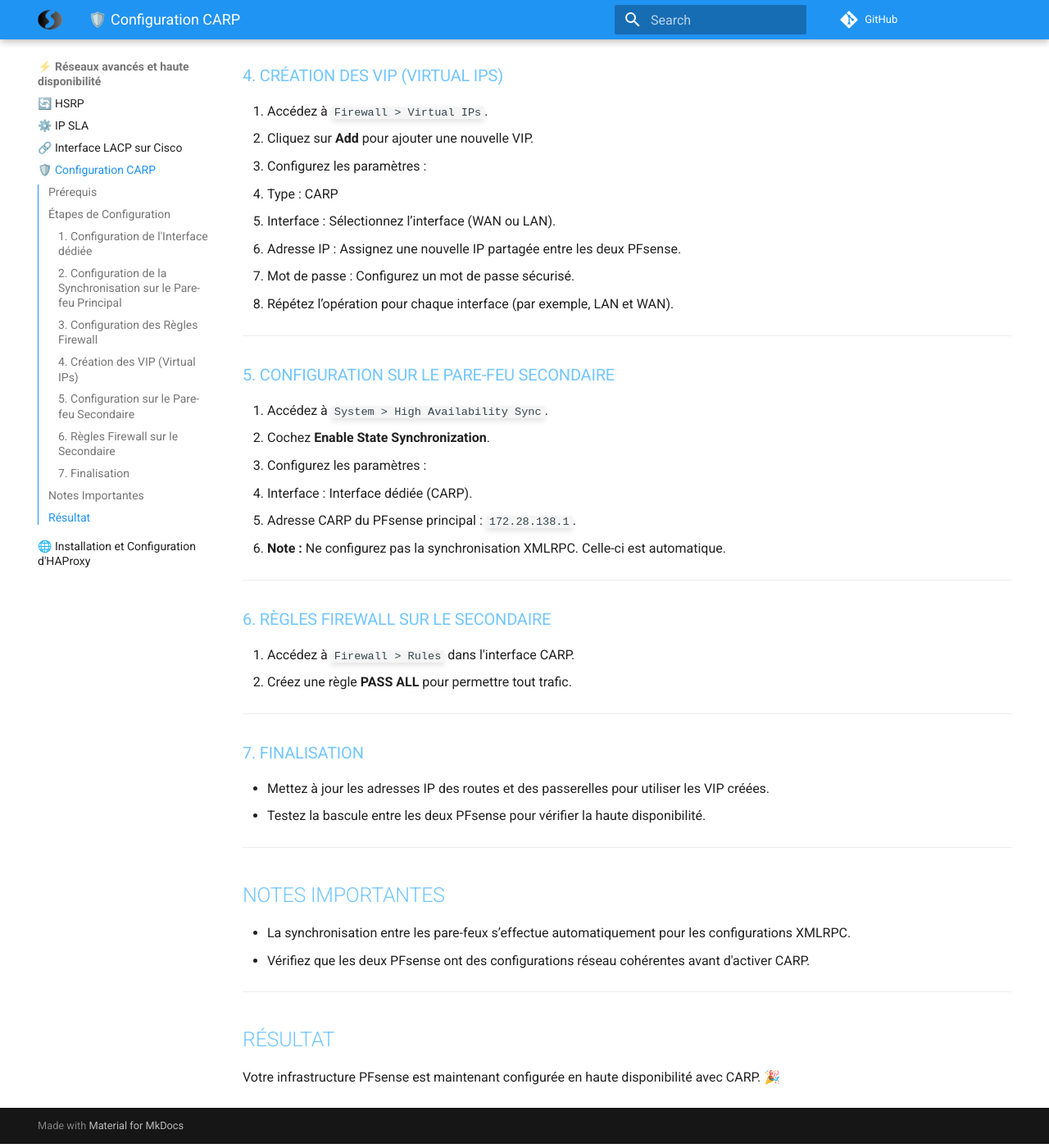
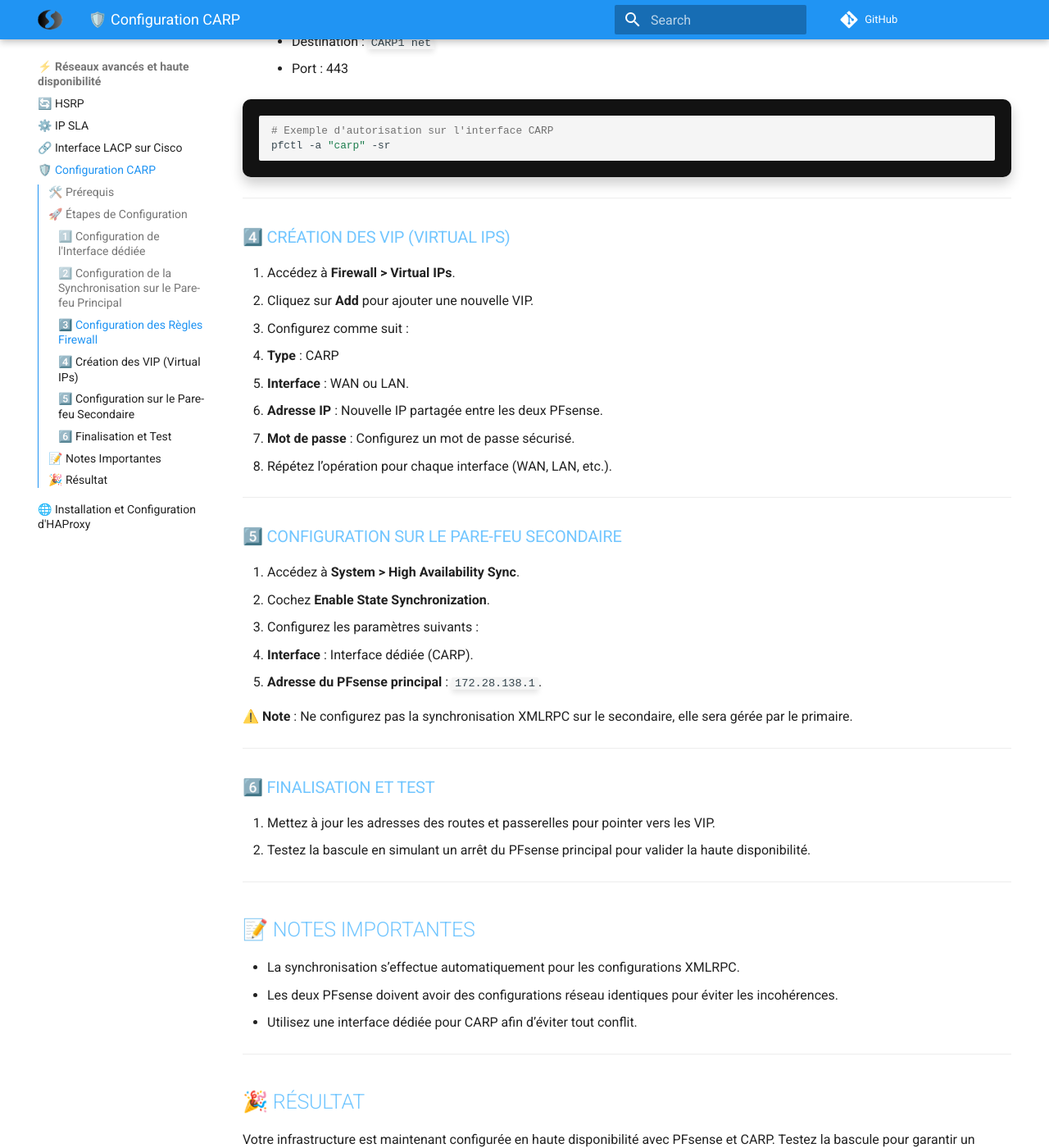
Before and after one commit to Stefanotr/projetsiotours, an MkDocs documentation site: the page built from docs/Haute-disponibilité/carp.md, in a window 1280 px wide and 1400 px high, scrolled down 1808 px. Shown: the whole window at 82% size. Built offline with MkDocs 1.6.1 and Material for MkDocs 9.7.7, drawn with Linux system fonts in a browser that asks for light colours; comment, search, counter and statistics services are not loaded; some of the changed text lies outside the part shown.

Commit message:
Maj PS-SCRIPT 10/12/2024 16:46:23

````diff
--- a/docs/Haute-disponibilité/carp.md
+++ b/docs/Haute-disponibilité/carp.md
@@ -1,98 +1,104 @@
-# Configuration de la Haute Disponibilité (CARP) avec PFsense
+# 🔄 Configuration de la Haute Disponibilité (CARP) avec PFsense
 
-Ce guide explique comment configurer une paire de pare-feux PFsense en haute disponibilité (CARP).
+Ce guide explique comment configurer une paire de pare-feux PFsense en haute disponibilité grâce au protocole CARP.
 
 ---
 
-## Prérequis
-- Deux PFsense configurés (un principal et un secondaire).
-- Adressage réseau défini pour chaque VLAN.
-- Une interface Ethernet dédiée pour la synchronisation entre les deux PFsense.
+## 🛠️ Prérequis
+- ⚙️ Deux PFsense configurés (un principal et un secondaire).
+- 🧾 Adressage réseau défini pour chaque VLAN.
+- 📡 Une interface Ethernet dédiée à la synchronisation entre les deux PFsense.
 
 ---
 
-## Étapes de Configuration
+## 🚀 Étapes de Configuration
 
-### 1. Configuration de l'Interface dédiée
-1. Créez une nouvelle interface Ethernet dédiée sur **chaque PFsense**.
-2. Assignez une IP dans le même réseau sur les deux pare-feux. Par exemple :
+### 1️⃣ Configuration de l'Interface dédiée
+1. Accédez à **Interfaces > Assign** pour ajouter une nouvelle interface Ethernet dédiée sur **chaque PFsense**.
+2. Configurez les adresses IP sur le même réseau pour les deux pare-feux. Par exemple :
    - PFsense Principal : `172.28.138.1`
    - PFsense Secondaire : `172.28.138.2`
-3. Activez l'interface et sauvegardez.
+3. Activez les interfaces et sauvegardez.
+
+```bash
+# Exemple de configuration CLI
+ifconfig em3 172.28.138.1 netmask 255.255.255.0 up
+```
 
 ---
 
-### 2. Configuration de la Synchronisation sur le Pare-feu Principal
-1. Accédez à `System > High Availability Sync`.
+### 2️⃣ Configuration de la Synchronisation sur le Pare-feu Principal
+1. Rendez-vous dans **System > High Availability Sync**.
 2. Cochez **Enable State Synchronization**.
-3. Définissez :
-   - Interface : Interface CARP.
-   - Adresse du PFsense secondaire : `172.28.138.2`.
+3. Configurez les paramètres suivants :
+   - **Interface** : Interface dédiée (CARP).
+   - **Adresse du PFsense secondaire** : `172.28.138.2`.
 4. Activez la synchronisation XMLRPC :
-   - Renseignez l’adresse IP du PFsense secondaire.
-   - Identifiant : `admin`.
-   - Mot de passe : Utilisez le mot de passe administrateur.
-5. Cochez toutes les options de synchronisation et sauvegardez.
+   - Adresse IP : `172.28.138.2`
+   - Identifiant : `admin`
+   - Mot de passe : Celui de l’utilisateur administrateur.
+5. Sélectionnez toutes les options de synchronisation et cliquez sur **Save**.
 
 ---
 
-### 3. Configuration des Règles Firewall
-1. Accédez à `Firewall > Rules` dans l'interface dédiée (CARP).
-2. Créez les règles suivantes :
-   - **Règle 1** :
+### 3️⃣ Configuration des Règles Firewall
+1. Accédez à **Firewall > Rules** sur l'interface dédiée (CARP).
+2. Ajoutez les règles suivantes :
+
+   - **Règle 1 : Synchronisation d'état**
      - Action : PASS
      - Protocole : PFSYNC
-     - Source : CARP1 net
-     - Destination : CARP1 address
-   - **Règle 2** :
+     - Source : `CARP1 net`
+     - Destination : `CARP1 address`
+   - **Règle 2 : Autorisation XMLRPC**
      - Action : PASS
-     - Protocole : TCP/UDP
-     - Source : CARP1 address
-     - Destination : CARP1 net
-     - Ports : 443 (ou autres ports nécessaires).
-3. Sauvegardez les règles.
+     - Protocole : TCP
+     - Source : `CARP1 address`
+     - Destination : `CARP1 net`
+     - Port : 443
+
+```bash
+# Exemple d'autorisation sur l'interface CARP
+pfctl -a "carp" -sr
+```
 
 ---
 
-### 4. Création des VIP (Virtual IPs)
-1. Accédez à `Firewall > Virtual IPs`.
+### 4️⃣ Création des VIP (Virtual IPs)
+1. Accédez à **Firewall > Virtual IPs**.
 2. Cliquez sur **Add** pour ajouter une nouvelle VIP.
-3. Configurez les paramètres :
-   - Type : CARP
-   - Interface : Sélectionnez l’interface (WAN ou LAN).
-   - Adresse IP : Assignez une nouvelle IP partagée entre les deux PFsense.
-   - Mot de passe : Configurez un mot de passe sécurisé.
-4. Répétez l’opération pour chaque interface (par exemple, LAN et WAN).
+3. Configurez comme suit :
+   - **Type** : CARP
+   - **Interface** : WAN ou LAN.
+   - **Adresse IP** : Nouvelle IP partagée entre les deux PFsense.
+   - **Mot de passe** : Configurez un mot de passe sécurisé.
+4. Répétez l’opération pour chaque interface (WAN, LAN, etc.).
 
 ---
 
-### 5. Configuration sur le Pare-feu Secondaire
-1. Accédez à `System > High Availability Sync`.
+### 5️⃣ Configuration sur le Pare-feu Secondaire
+1. Accédez à **System > High Availability Sync**.
 2. Cochez **Enable State Synchronization**.
-3. Configurez les paramètres :
-   - Interface : Interface dédiée (CARP).
-   - Adresse CARP du PFsense principal : `172.28.138.1`.
-4. **Note :** Ne configurez pas la synchronisation XMLRPC. Celle-ci est automatique.
+3. Configurez les paramètres suivants :
+   - **Interface** : Interface dédiée (CARP).
+   - **Adresse du PFsense principal** : `172.28.138.1`.
+
+⚠️ **Note** : Ne configurez pas la synchronisation XMLRPC sur le secondaire, elle sera gérée par le primaire.
 
 ---
 
-### 6. Règles Firewall sur le Secondaire
-1. Accédez à `Firewall > Rules` dans l'interface CARP.
-2. Créez une règle **PASS ALL** pour permettre tout trafic.
+### 6️⃣ Finalisation et Test
+1. Mettez à jour les adresses des routes et passerelles pour pointer vers les VIP.
+2. Testez la bascule en simulant un arrêt du PFsense principal pour valider la haute disponibilité.
 
 ---
 
-### 7. Finalisation
-- Mettez à jour les adresses IP des routes et des passerelles pour utiliser les VIP créées.
-- Testez la bascule entre les deux PFsense pour vérifier la haute disponibilité.
+## 📝 Notes Importantes
+- La synchronisation s’effectue automatiquement pour les configurations XMLRPC.
+- Les deux PFsense doivent avoir des configurations réseau identiques pour éviter les incohérences.
+- Utilisez une interface dédiée pour CARP afin d’éviter tout conflit.
 
 ---
 
-## Notes Importantes
-- La synchronisation entre les pare-feux s’effectue automatiquement pour les configurations XMLRPC.
-- Vérifiez que les deux PFsense ont des configurations réseau cohérentes avant d'activer CARP.
-
----
-
-## Résultat
-Votre infrastructure PFsense est maintenant configurée en haute disponibilité avec CARP. 🎉
+## 🎉 Résultat
+Votre infrastructure est maintenant configurée en haute disponibilité avec PFsense et CARP. Testez la bascule pour garantir un fonctionnement optimal !
````
